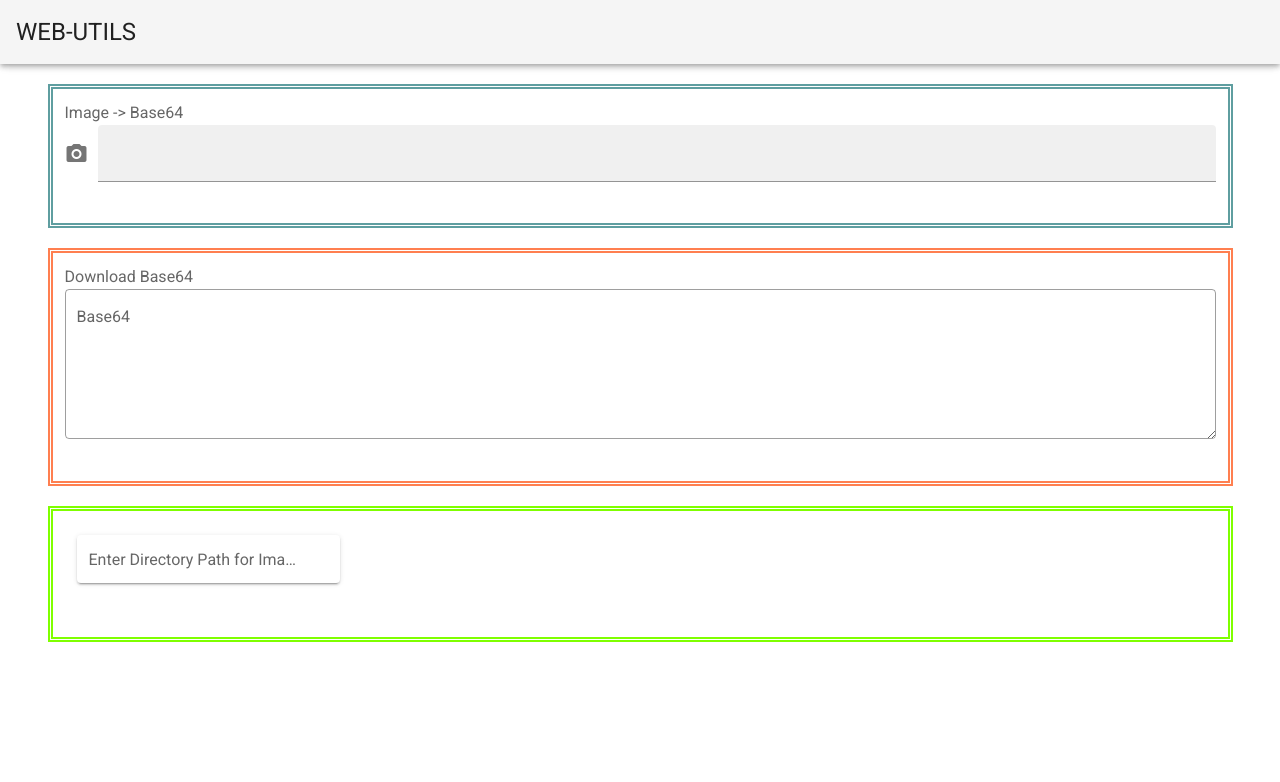
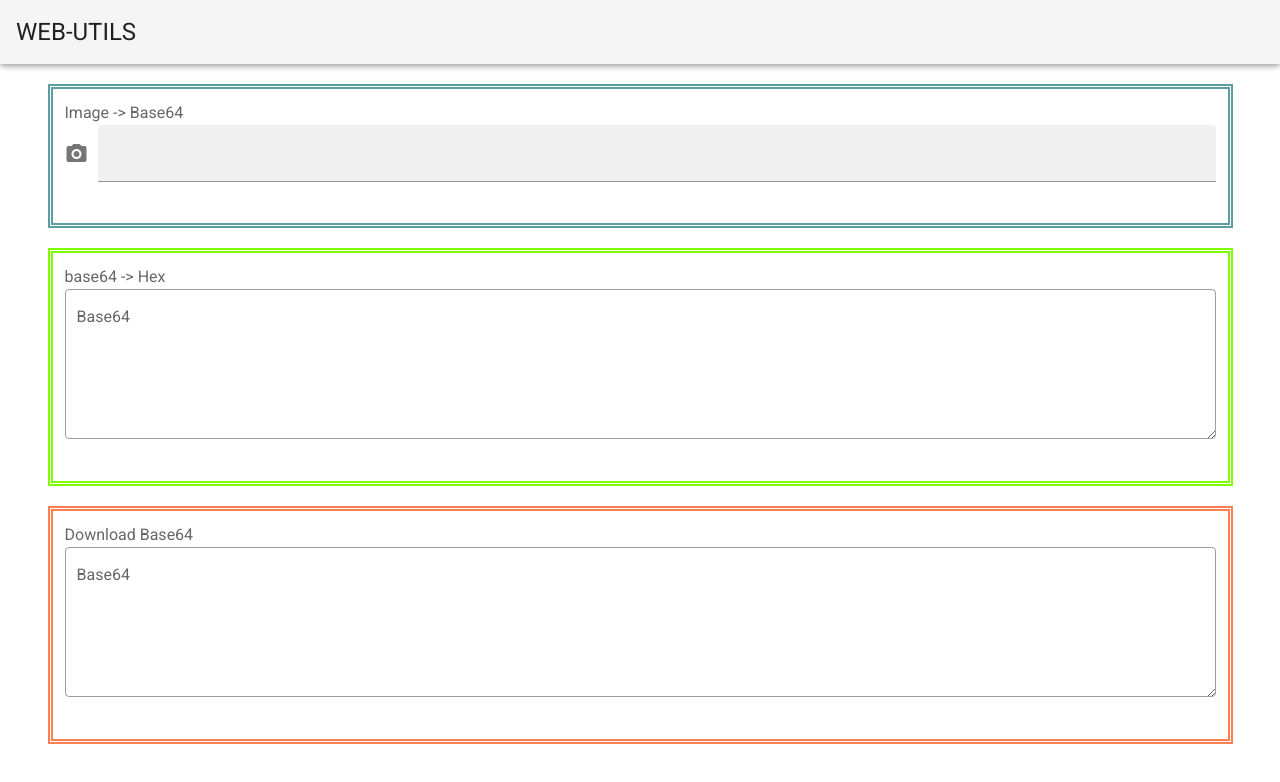
Before and after one commit to 1218Moonlight/Web-Utils, a Vue app: page / in a window 1280 px wide. Shown: the top 782 px of the page. Built offline with nearby package versions, Linux system fonts and the light colour scheme.

Commit message:
[ADD] Base64 to Hex

```diff
--- a/src/App.vue
+++ b/src/App.vue
@@ -8,8 +8,8 @@
 
         <v-content>
             <ConvertBase64/>
+            <Base64toHex/>
             <DownloadBase64/>
-            <LoadImages/>
         </v-content>
     </v-app>
 </template>
@@ -17,14 +17,14 @@
 <script>
     import ConvertBase64 from "./components/ConvertBase64";
     import DownloadBase64 from "./components/DownloadBase64";
-    import LoadImages from "./components/LoadImages";
+    import Base64toHex from "./components/Base64toHex";
 
     export default {
         name: 'App',
         components: {
             ConvertBase64,
             DownloadBase64,
-            LoadImages
+            Base64toHex
         },
         data: () => ({
             //
--- /dev/null
+++ b/src/components/Base64toHex.vue
@@ -0,0 +1,75 @@
+<template>
+    <v-container id="container">
+        <v-flex>
+            <v-label>base64 -> Hex</v-label>
+
+            <v-textarea
+                    @change="change"
+                    label="Base64"
+                    full-width
+                    outlined
+            ></v-textarea>
+            <template v-if="targetBase64 !== '' && targetBase64 !== null">
+                <v-btn @click="Convert">Convert</v-btn>
+            </template>
+            <template v-if="targetHex !== '' && targetHex !== null">
+                <v-textarea
+                        :value="targetHex"
+                        label="Binary"
+                        disabled
+                        full-width
+                        outlined
+                ></v-textarea>
+                <v-btn @click="Copy">Copy</v-btn>
+            </template>
+        </v-flex>
+    </v-container>
+</template>
+
+<script>
+    export default {
+        name: "Base64toHex",
+        data() {
+            return {
+                targetBase64: "",
+                targetHex: ""
+            }
+        },
+        methods: {
+            change(e) {
+                this.targetBase64 = e
+            },
+            Convert() {
+                let raw = atob(this.targetBase64);
+                let HEX = '';
+                for (let i = 0; i < raw.length; i++) {
+                    let _hex = raw.charCodeAt(i).toString(16);
+                    HEX += (_hex.length === 2 ? _hex : '0' + _hex);
+                }
+                this.targetHex = HEX.toUpperCase()
+            },
+            Copy(){
+                let t = document.createElement("textarea");
+                document.body.appendChild(t);
+                t.value = this.targetHex;
+                t.select();
+                document.execCommand('copy');
+                document.body.removeChild(t);
+            }
+        }
+    }
+</script>
+
+<style scoped>
+    #container {
+        border: thick double chartreuse;
+        margin-top: 20px;
+    }
+
+    @media (max-width: 600px) {
+        #container {
+            border: thick double blue;
+            margin-top: 10px;
+        }
+    }
+</style>
--- a/src/components/LoadImages.vue
+++ /dev/null
@@ -1,45 +0,0 @@
-<template>
-    <v-form>
-        <v-container id="container">
-            <v-flex>
-                <v-col cols="12" sm="6" md="3">
-                    <v-text-field
-                            label="Enter Directory Path for Images"
-                            solo
-                            @change="directoryPath"
-                    ></v-text-field>
-                </v-col>
-            </v-flex>
-        </v-container>
-    </v-form>
-</template>
-
-<script>
-    export default {
-        name: "LoadImages",
-        data() {
-            return {
-                directory_path: ""
-            }
-        },
-        methods: {
-            directoryPath(e) {
-                console.log(e);
-            }
-        }
-    }
-</script>
-
-<style scoped>
-    #container {
-        border: thick double chartreuse;
-        margin-top: 20px;
-    }
-
-    @media (max-width: 600px) {
-        #container {
-            border: thick double blue;
-            margin-top: 10px;
-        }
-    }
-</style>
```
